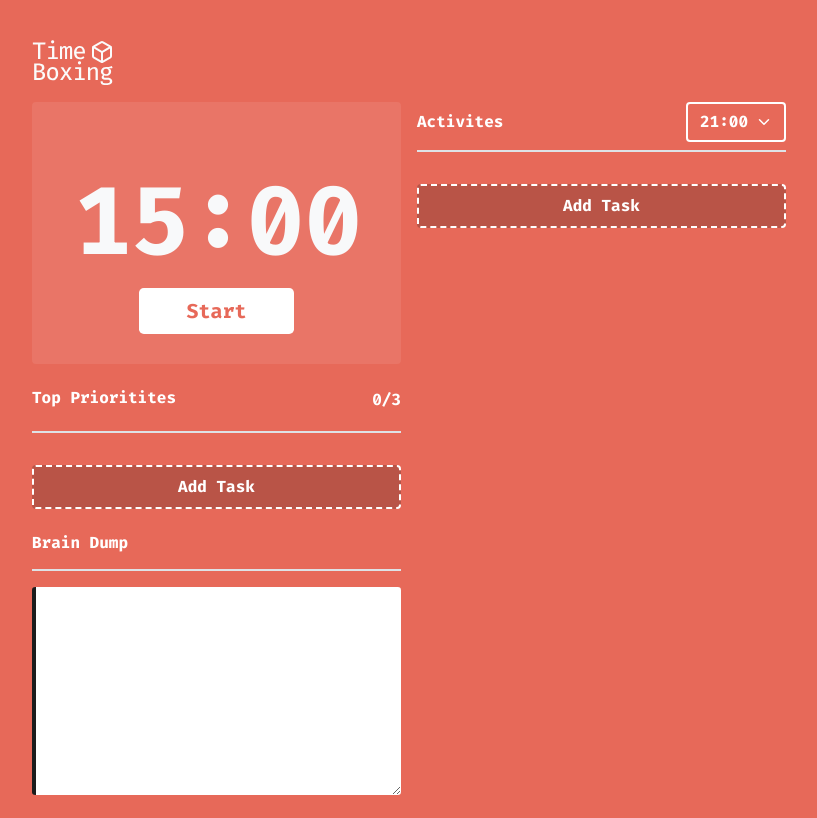
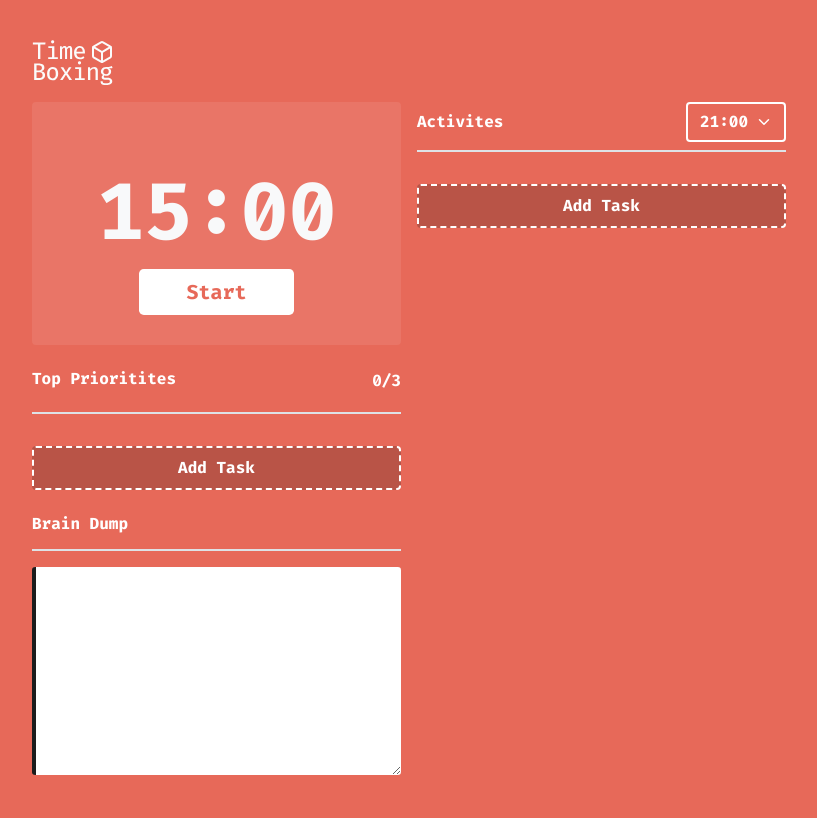
Before and after one commit to filipemelo2002/time-boxing, a React (Create React App) app: page / in a window 1280 px wide. Shown: the whole page, without its empty margins (239-1056 px from the left). Built offline with nearby package versions, Linux system fonts and the light colour scheme.

Commit message:
TB-25 Fix timer font-size

```diff
--- a/src/styles/components/_timer_component.scss
+++ b/src/styles/components/_timer_component.scss
@@ -4,12 +4,6 @@
   width: 100%;
   h1 {
     font-size: 5rem;
-    @include media-breakpoint-up (xl) {
-      font-size: 6rem;
-    }
-    @include media-breakpoint-down(lg) {
-      font-size: 5rem;
-    }
 
     @include media-breakpoint-down(md) {
       font-size: 4rem;
@@ -19,7 +13,7 @@
     }
   }
 
-  button {
+  button, button:active, button:hover, button:focus {
     max-width: 9.6875rem;
     width: 100%;
   }
```
